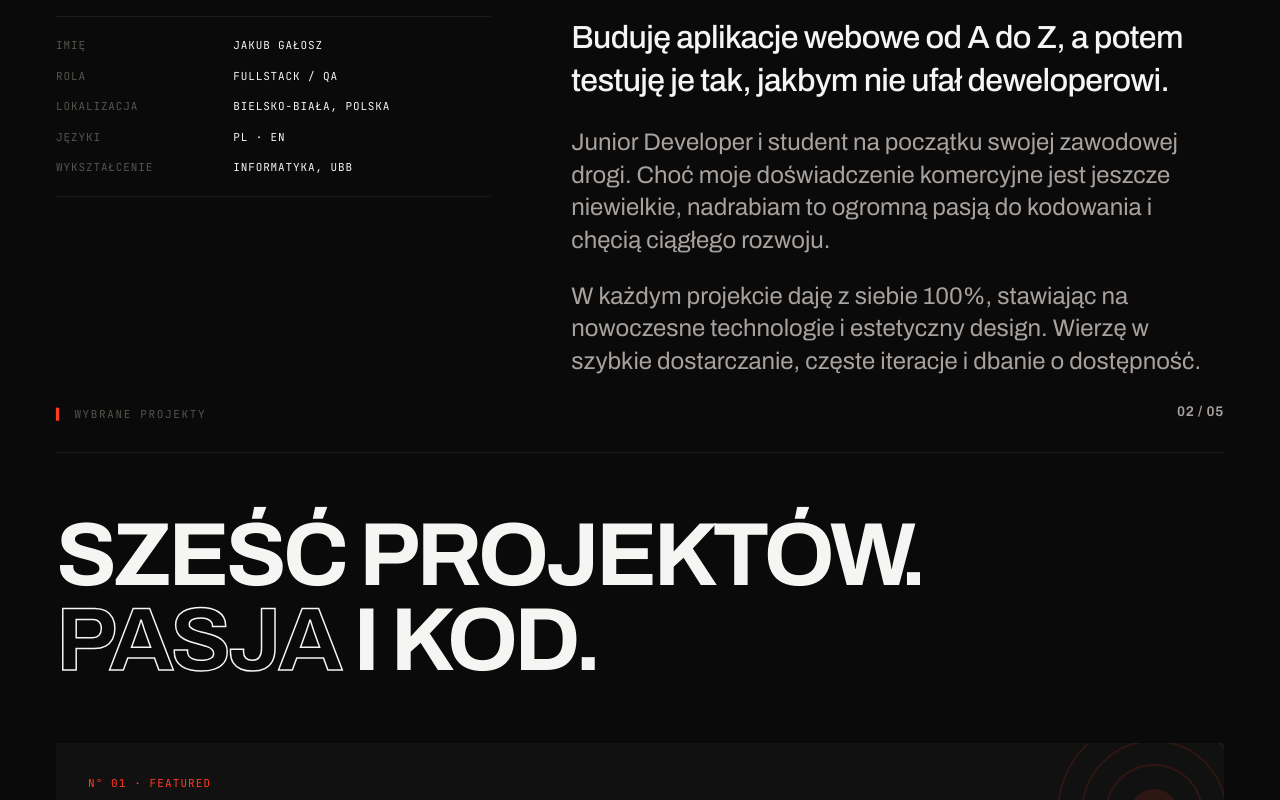
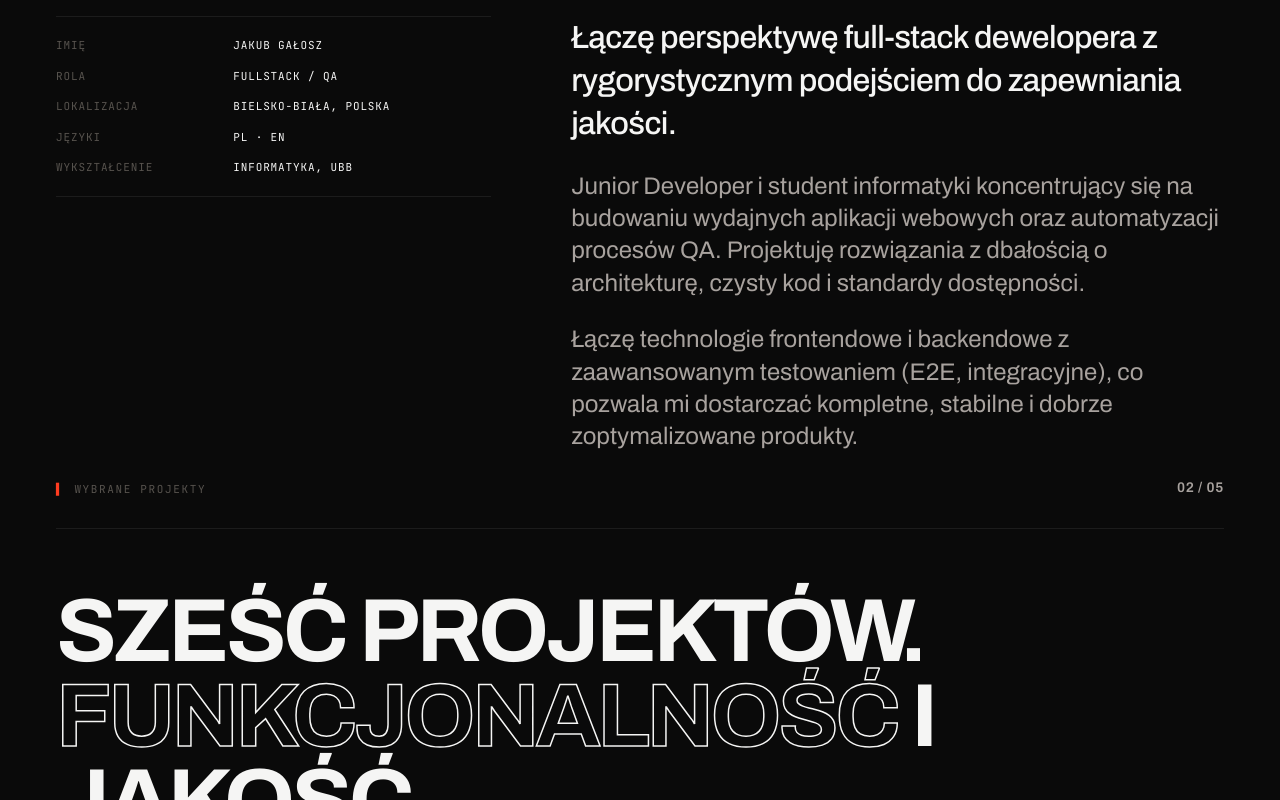
Before and after one commit to GaloszJakub/Portfolio, a React (Vite) app: page / in a window 1280 px wide. Shown: the part 1480-2280 px from the top of the page. Built offline with nearby package versions, Linux system fonts and the light colour scheme.

Commit message:
style: improve website copy to be more professional and elegant

```diff
--- a/translations.ts
+++ b/translations.ts
@@ -46,17 +46,17 @@ export const translations = {
         edu: 'Education',
         eduVal: 'Computer Science, UBB',
       },
-      lead: 'I build full-stack web applications, then test them like I don\'t trust the developer.',
+      lead: 'Bridging the gap between robust full-stack development and rigorous quality assurance.',
       leadEm: '',
-      p1: 'A Junior Developer and student at the beginning of my professional journey. While my commercial experience is still growing, I make up for it with a huge passion for coding and a drive for continuous improvement.',
-      p2: 'I give 100% in every project, focusing on modern technologies and aesthetic design. I believe in shipping fast, iterating often, and never compromising on accessibility.',
+      p1: 'Junior Developer and Computer Science student focused on building performant web applications and automating QA processes. I design solutions with a strong emphasis on clean code, architecture, and accessibility standards.',
+      p2: 'Combining front-end and back-end technologies with comprehensive testing (E2E, integration) allows me to deliver stable, well-optimized, and complete software products.',
     },
     work: {
       label: 'Selected Work',
       num: '02 / 05',
       t1: 'Six projects.',
-      t2: 'Passion',
-      t3: '& code.',
+      t2: 'Performance',
+      t3: '& quality.',
       projects: [
         {
           id: '01',
@@ -275,17 +275,17 @@ export const translations = {
         edu: 'Wykształcenie',
         eduVal: 'Informatyka, UBB',
       },
-      lead: 'Buduję aplikacje webowe od A do Z, a potem testuję je tak, jakbym nie ufał deweloperowi.',
+      lead: 'Łączę perspektywę full-stack dewelopera z rygorystycznym podejściem do zapewniania jakości.',
       leadEm: '',
-      p1: 'Junior Developer i student na początku swojej zawodowej drogi. Choć moje doświadczenie komercyjne jest jeszcze niewielkie, nadrabiam to ogromną pasją do kodowania i chęcią ciągłego rozwoju.',
-      p2: 'W każdym projekcie daję z siebie 100%, stawiając na nowoczesne technologie i estetyczny design. Wierzę w szybkie dostarczanie, częste iteracje i dbanie o dostępność.',
+      p1: 'Junior Developer i student informatyki koncentrujący się na budowaniu wydajnych aplikacji webowych oraz automatyzacji procesów QA. Projektuję rozwiązania z dbałością o architekturę, czysty kod i standardy dostępności.',
+      p2: 'Łączę technologie frontendowe i backendowe z zaawansowanym testowaniem (E2E, integracyjne), co pozwala mi dostarczać kompletne, stabilne i dobrze zoptymalizowane produkty.',
     },
     work: {
       label: 'Wybrane projekty',
       num: '02 / 05',
       t1: 'Sześć projektów.',
-      t2: 'Pasja',
-      t3: 'i kod.',
+      t2: 'Funkcjonalność',
+      t3: 'i jakość.',
       projects: [
         {
           id: '01',
```
